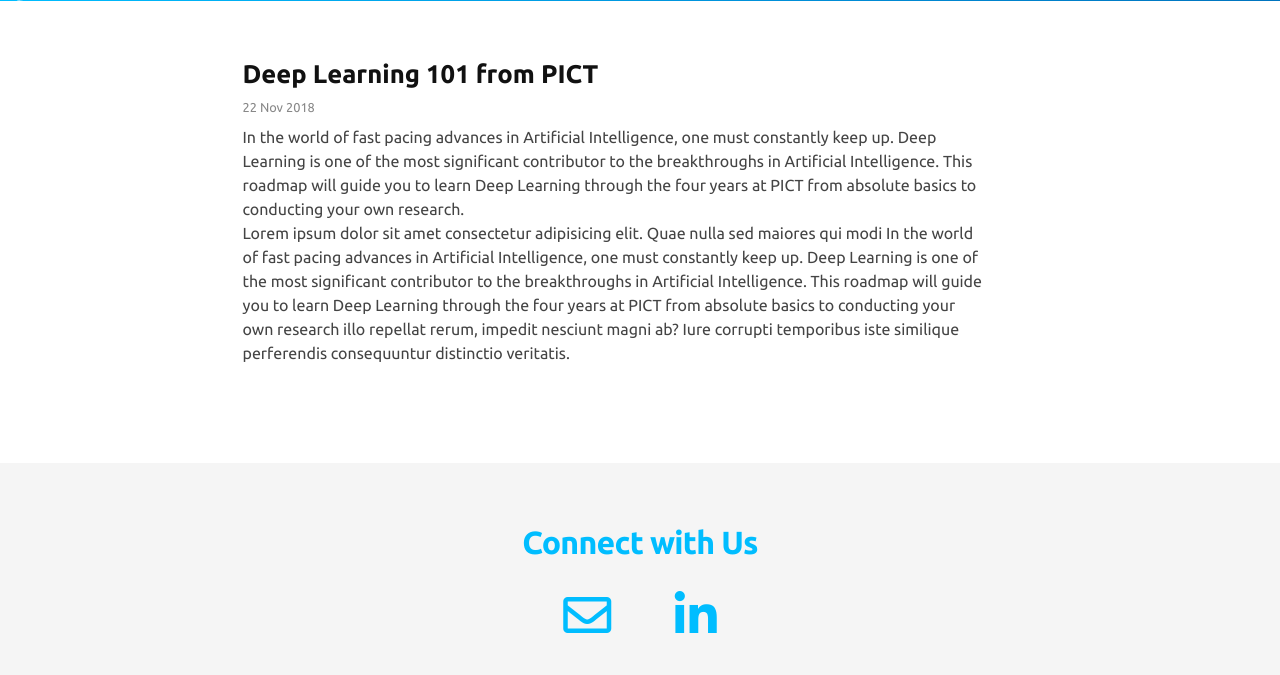
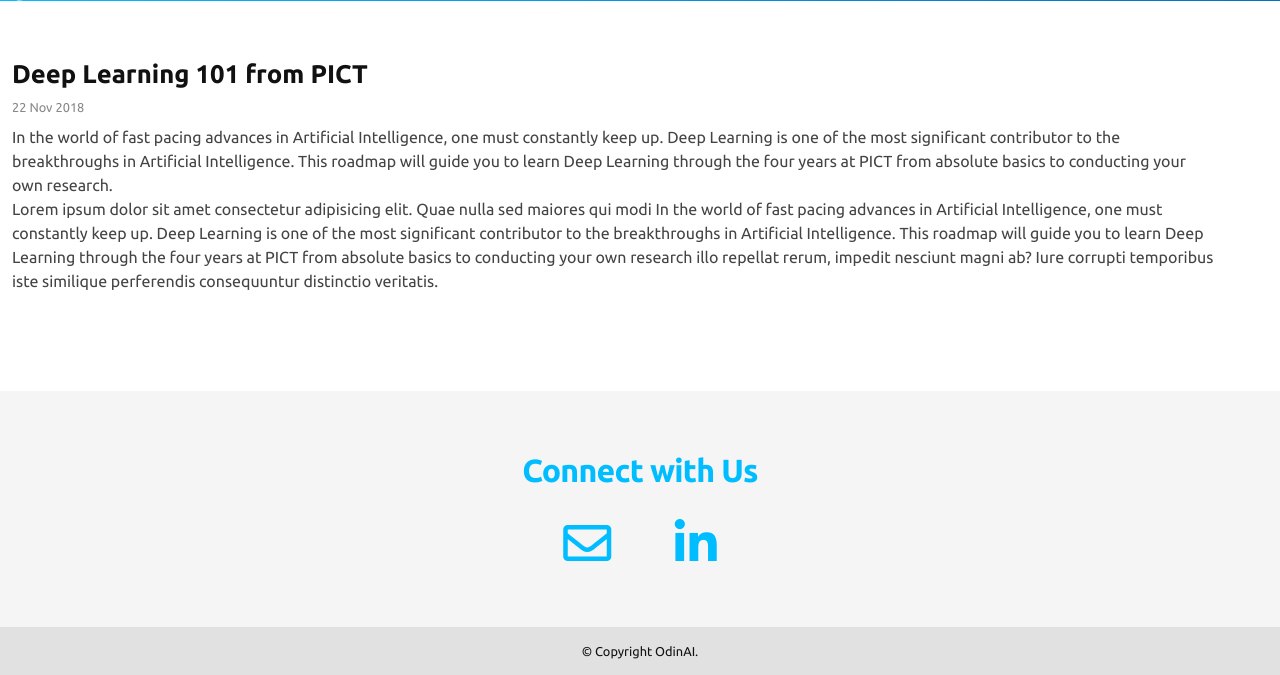
Before and after one commit to gokulthehunter/odin-new-front, a Django app: page /about/ in a window 1280 px wide. Shown: the part 559-1234 px from the top of the page. Run offline with Django 3.2, Linux system fonts and the light colour scheme; some libraries are stand-ins or nearby versions.

Commit message:
max-width remove blog/about

```diff
--- a/about/templates/about/about.html
+++ b/about/templates/about/about.html
@@ -70,11 +70,11 @@
         <!-- adddon content section[start] -->
         <section>
             <div class="content_area_articles pt-2 pb-5">
-                <div class="container max-960">
+                <div class="container">
                     <!-- 1 -->
                     <div class="each_articles">
                         <div class="row align-items-center">
-                            <div class="col-lg-10 offset-lg-1 col-12">
+                            <div class="col-12">
                                 <div class="content_area_articles_copy">
                                     <h3>Deep Learning 101 from PICT</h3>
                                     <div class="pb-2 dated">22 Nov 2018</div>
```
